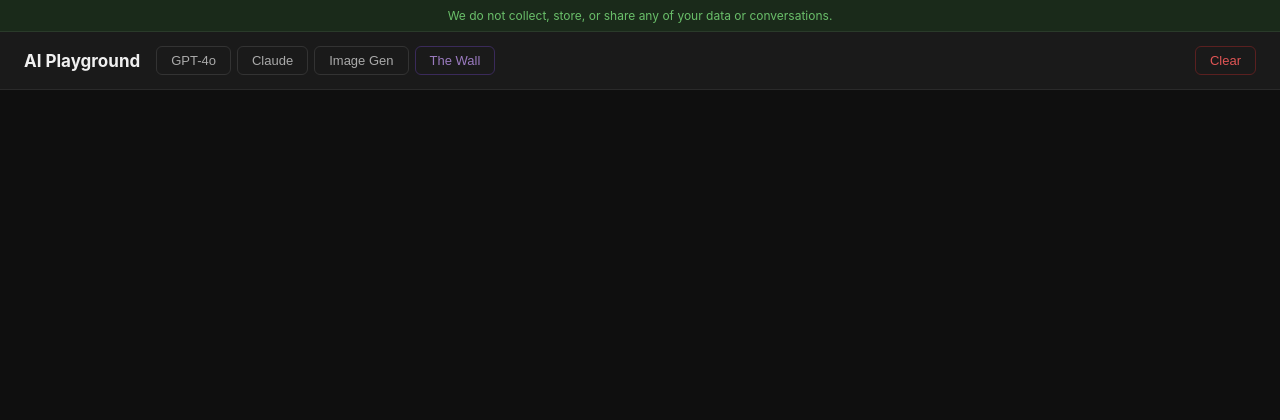
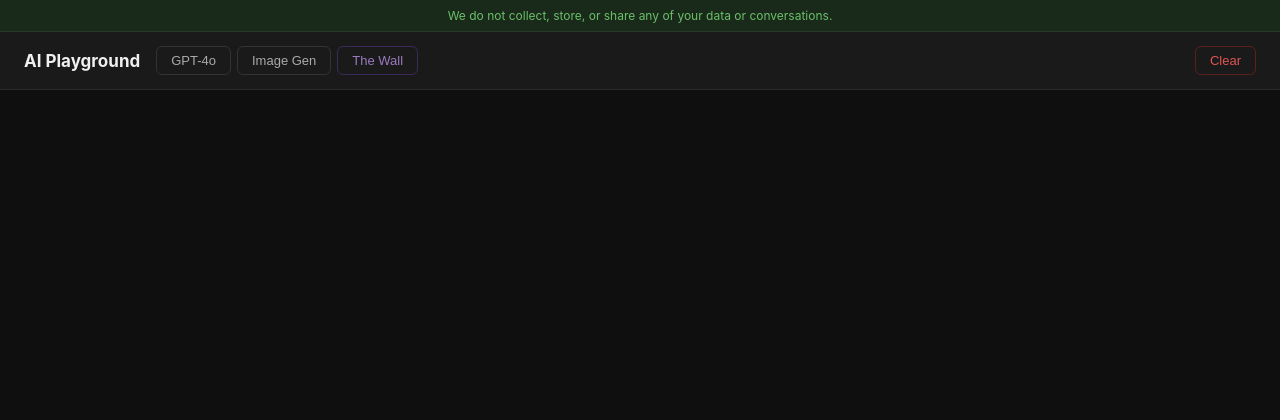
Before and after one commit to saurabh0526/ai-playground, a Flask app: page / in a window 1280 px wide. Shown: the top 420 px of the page. Run offline with Flask 3, Linux system fonts and the light colour scheme; some libraries are stand-ins or nearby versions.

Commit message:
Remove Claude chat option
Co-Authored-By: Claude Sonnet 4.6 <noreply@anthropic.com>

```diff
--- a/app.py
+++ b/app.py
@@ -5,7 +5,6 @@ import uuid
 import sqlite3
 from flask import Flask, request, jsonify, render_template
 import openai
-import anthropic
 from flask_limiter import Limiter
 from flask_limiter.util import get_remote_address
 
@@ -14,7 +13,6 @@ app = Flask(__name__)
 limiter = Limiter(get_remote_address, app=app)
 
 openai_client = openai.OpenAI()
-anthropic_client = anthropic.Anthropic()
 
 MESSAGE_TTL = 7 * 24 * 60 * 60  # 7 days
 MAX_LENGTH = 280
@@ -88,21 +86,6 @@ def chat_gpt():
     )
     return jsonify({"reply": response.choices[0].message.content})
 
-
-@app.route("/chat/claude", methods=["POST"])
-@limiter.limit("30 per minute")
-def chat_claude():
-    data = request.json
-    message = data.get("message", "").strip()
-    if not message:
-        return jsonify({"error": "No message provided"}), 400
-
-    response = anthropic_client.messages.create(
-        model="claude-sonnet-4-6",
-        max_tokens=1024,
-        messages=[{"role": "user", "content": message}],
-    )
-    return jsonify({"reply": response.content[0].text})
 
 
 @app.route("/image/generate", methods=["POST"])
--- a/templates/index.html
+++ b/templates/index.html
@@ -229,7 +229,6 @@
     <h1>AI Playground</h1>
     <div class="tabs">
       <button class="tab" data-mode="gpt">GPT-4o</button>
-      <button class="tab" data-mode="claude">Claude</button>
       <button class="tab" data-mode="image">Image Gen</button>
       <button class="tab wall-tab" data-mode="wall">The Wall</button>
     </div>
@@ -298,7 +297,7 @@
       div.className = `message ${sender}`;
       const label = document.createElement("div");
       label.className = "label";
-      label.textContent = sender === "user" ? "You" : mode === "gpt" ? "GPT-4o" : mode === "claude" ? "Claude" : "DALL-E 3";
+      label.textContent = sender === "user" ? "You" : mode === "gpt" ? "GPT-4o" : "DALL-E 3";
       div.appendChild(label);
       if (isImage) {
         const img = document.createElement("img");
@@ -329,11 +328,6 @@
           res = await fetch("/chat/gpt", { method: "POST", headers: { "Content-Type": "application/json" }, body: JSON.stringify({ message: text }) });
           data = await res.json();
           loading.innerHTML = `<div class="label">GPT-4o</div>`;
-          loading.appendChild(document.createTextNode(data.reply));
-        } else if (mode === "claude") {
-          res = await fetch("/chat/claude", { method: "POST", headers: { "Content-Type": "application/json" }, body: JSON.stringify({ message: text }) });
-          data = await res.json();
-          loading.innerHTML = `<div class="label">Claude</div>`;
           loading.appendChild(document.createTextNode(data.reply));
         } else {
           res = await fetch("/image/generate", { method: "POST", headers: { "Content-Type": "application/json" }, body: JSON.stringify({ prompt: text }) });
```
